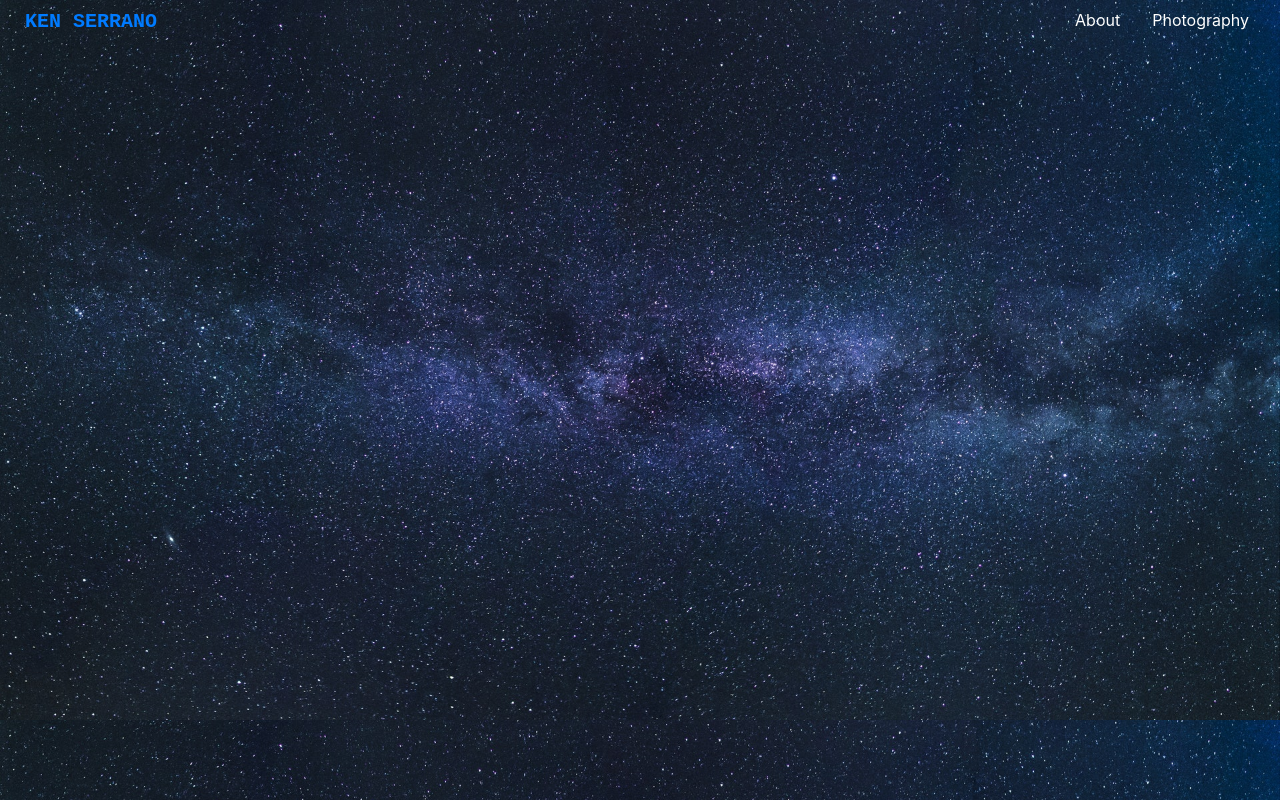
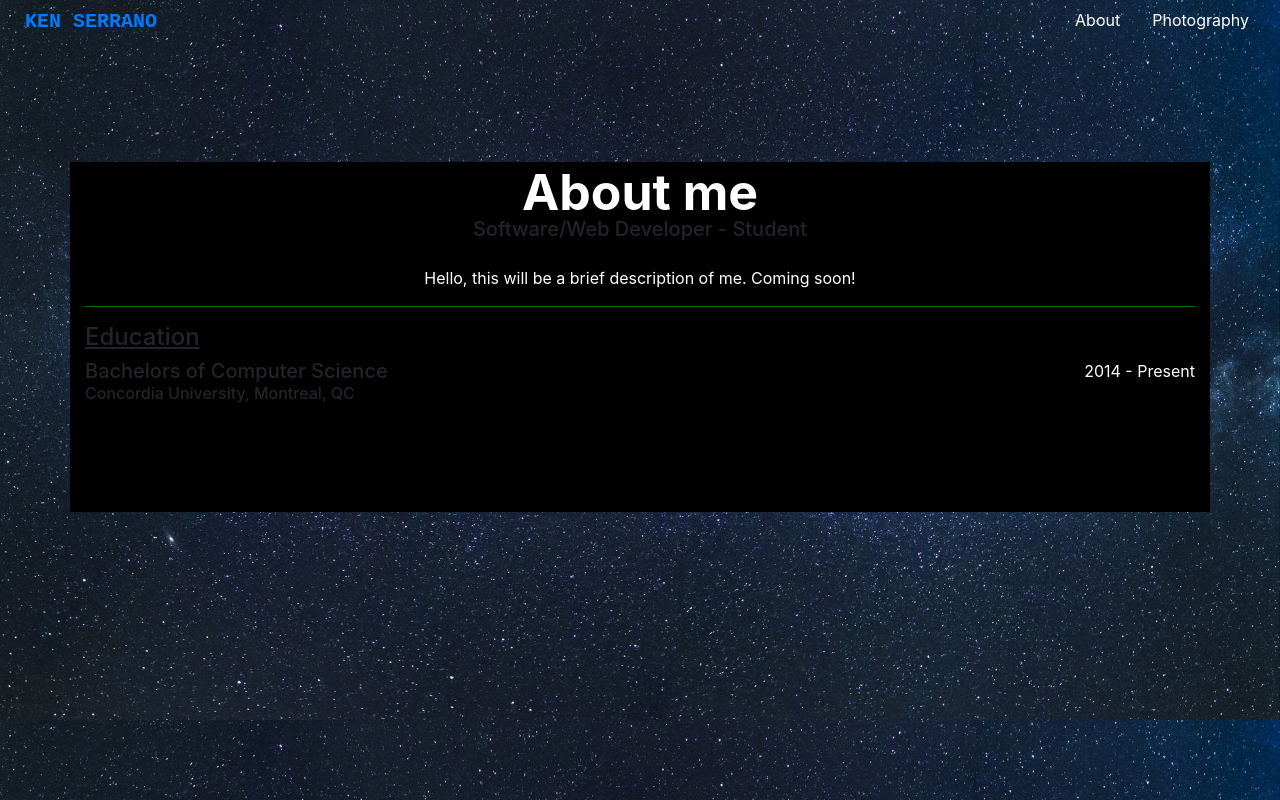
Before and after one commit to G3nK3n/React-Projects, a React (Create React App) app in the folder personal_website/: page / in a window 1280 px wide. Built offline with nearby package versions, Linux system fonts and the light colour scheme.

Commit message:
Fixing About Page

```diff
--- a/personal_website/src/AllComponents/About.js
+++ b/personal_website/src/AllComponents/About.js
@@ -6,12 +6,40 @@ import Row from 'react-bootstrap/Row';
 import Col from 'react-bootstrap/Col';
 //import ListGroup from 'react-bootstrap/ListGroup'
 
+const someLine = ({ colour }) => (
+    <hr style={{colour:colour,
+                backgroundColour: colour,
+                height: 5
+        }}
+    />
+);
 
 
 const aboutComponent = (props) => {
     return(
         <div>
             <Container className="AboutDiv">
+                <h1 className="AboutMe">About me</h1>
+                <h5 className="JobTitle">Software/Web Developer - Student</h5>
+                <div className="AboutMeDesc">
+                    <p>Hello, this will be a brief description of me. Coming soon!</p>
+                </div>
+
+                <hr className="someLine"/>
+
+                <h4 className="Sub-Title">Education</h4>
+                <Row>
+                    <Col>
+                        <h5>Bachelors of Computer Science</h5>
+                    </Col>
+                    <Col>
+                        <p className="DateStartEnd">2014 - Present</p>
+                    </Col>
+                </Row>
+                <h6 className="CompanyAddress">Concordia University, Montreal, QC</h6>
+
+
+            {/*
                 <Row>
                     <Col sm={12}>
                         <h1>About Me</h1>
@@ -31,6 +59,7 @@ const aboutComponent = (props) => {
                         </ul>
                     </Col>
                 </Row>
+            */}
             </Container>
         </div>
     );
--- a/personal_website/src/App.css
+++ b/personal_website/src/App.css
@@ -72,21 +72,55 @@ body{
 /* ------------------------ ABOUT ------------------------ */
 
 .AboutDiv {
-  /*background-color: black;*/
+  background-color: black;
   height: 350px;
   margin-top: 120px;
 }
 
-.AboutDiv h1 {
+.AboutMe {
   text-align:center;
   color:white;
   font-weight:bold;
+  font-size:50px;
+  margin-bottom:-5px;
+}
+
+.JobTitle {
+  text-align:center;
+
+}
+
+.AboutMeDesc {
+  margin-top: 25px;
+}
+
+.AboutMeDesc p {
+  text-align: center;
+}
+
+.someLine {
+  color:green;
+  background-color: green;
+  height: 5;
+}
+
+.Sub-Title {
+  text-decoration: underline;
+}
+
+.DateStartEnd {
+  text-align: right;
+}
+
+.CompanyAddress {
+  margin-top:-15px;
 }
 
 .AboutDiv p {
   color:white;
 }
 
+/*
 .AboutMeDesc {
   margin-left: 200px;
   margin-top: 20px;
@@ -99,6 +133,7 @@ body{
 .AboutMeDesc a {
   color:white;
 }
+*/
 
 /* ------------------------ PHOTOGRAPHY ------------------------ */
 
--- a/personal_website/src/App.js
+++ b/personal_website/src/App.js
@@ -3,12 +3,12 @@ import Header from './AllComponents/Header.js';
 import About from './AllComponents/About.js';
 import Photography from './AllComponents/Photography.js';
 import '../src/App.css';
-import { CSSTransition } from 'react-transition-group';
+//import { CSSTransition } from 'react-transition-group';
 
 class App extends Component {
 
   state = {
-    showAbout: false,
+    showAbout: true,
     showPhotography: false
   }
 
```
